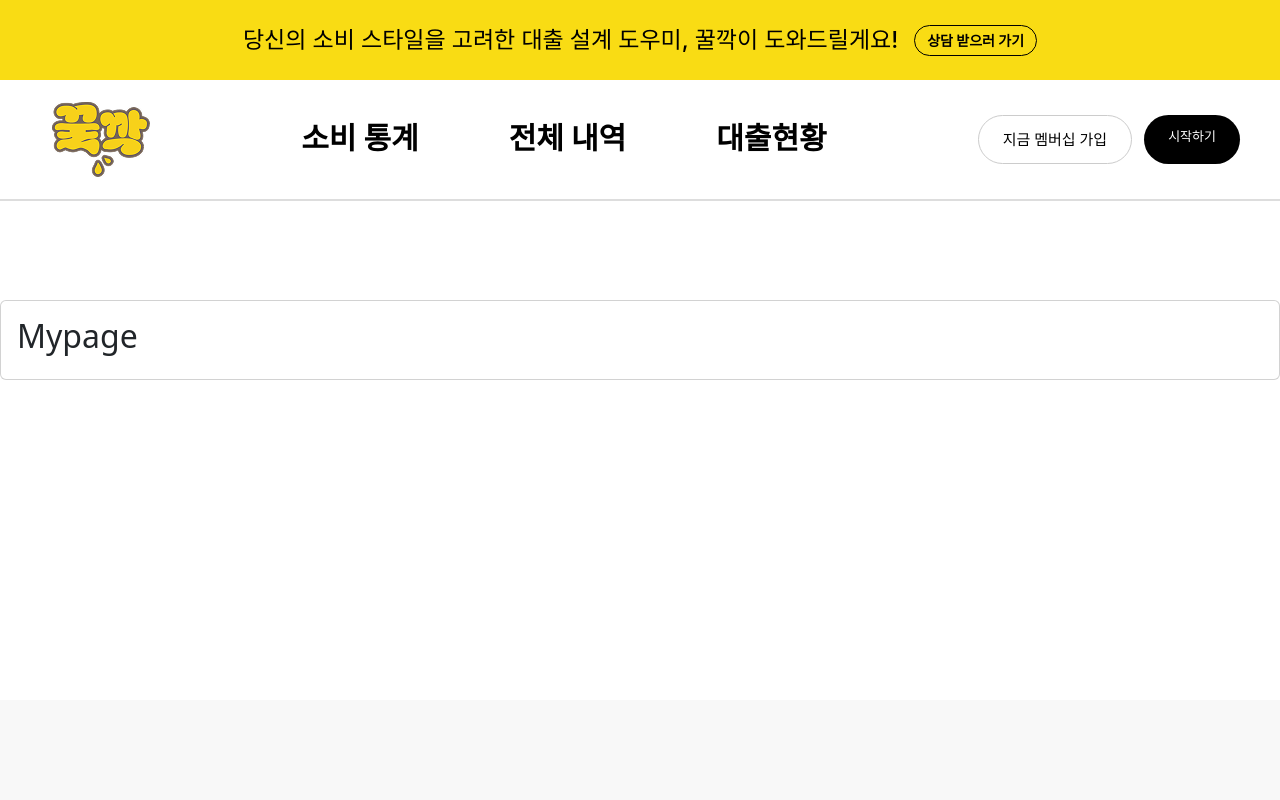
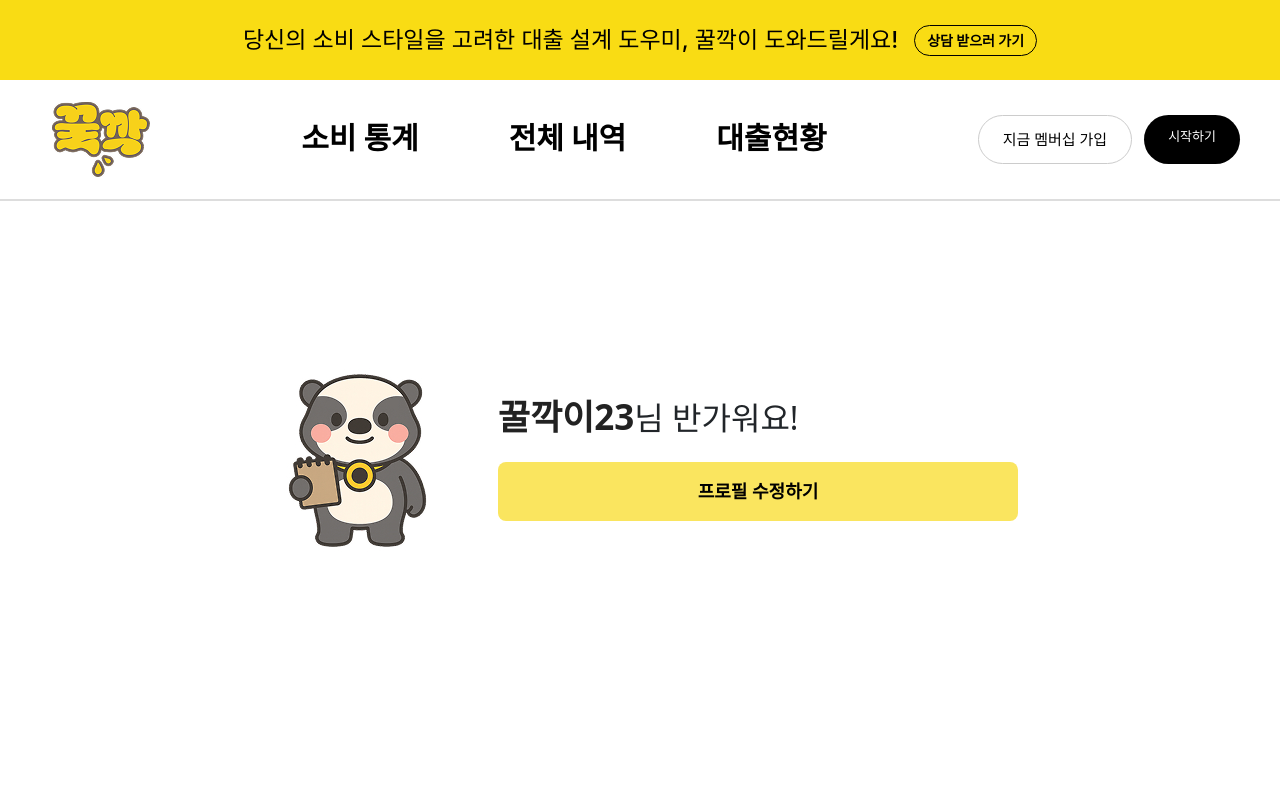
Before and after one commit to hellozo0/Gulp, a Vue app in the folder gulp-web/: page /mypage in a window 1280 px wide. Shown: the top 800 px of the page. Built offline with nearby package versions, Linux system fonts and the light colour scheme; data requests are answered from the project's data file.

Commit message:
feat : 마이페이지 조회

```diff
--- a/gulp-web/src/pages/MyPage.vue
+++ b/gulp-web/src/pages/MyPage.vue
@@ -1,11 +1,75 @@
 <template>
-  <div class="card card-body">
-    <h2>Mypage</h2>
+  <div class="mypage-wrapper">
+    <div class="mypage-container">
+      <img src="@/assets/images/mypage_default_img.jpg" alt="캐릭터" />
+      <div class="content">
+        <h2>
+          <span class="nickname">{{ user.nickName }}</span
+          >님 반가워요!
+        </h2>
+        <router-link :to="`/mypage/edit/${user.userId}`"
+          ><button class="edit-btn">프로필 수정하기</button></router-link
+        >
+      </div>
+    </div>
   </div>
 </template>
 
-<script>
-export default {
-  name: 'MyPage',
-};
+<script setup>
+import { useRoute } from 'vue-router';
+import MyPageEdit from '@/pages/MyPageEdit.vue';
+import { ref, onMounted } from 'vue';
+
+const route = useRoute();
+const user = ref({});
+
+// 일단 users1로 고정해서 조회
+onMounted(async () => {
+  const res = await fetch('http://localhost:3000/users?userId=1');
+  const data = await res.json();
+  user.value = data[0];
+});
 </script>
+
+<style scoped>
+.mypage-wrapper {
+  display: flex;
+  justify-content: center;
+  padding: 60px 0;
+  padding-bottom: 200px;
+}
+
+.mypage-container {
+  display: flex;
+  align-items: center;
+  gap: 40px;
+  max-width: 800px;
+}
+
+.character {
+  width: 160px;
+  height: auto;
+}
+
+.nickname {
+  font-weight: bold;
+  font-size: 35px;
+  color: #222;
+}
+
+.edit-btn {
+  background-color: #fae55f;
+  border: none;
+  border-radius: 8px;
+  font-size: 18px;
+  font-weight: bold;
+  padding: 16px 200px;
+  margin-top: 1rem;
+  cursor: pointer;
+  transition: background-color 0.3s ease;
+}
+
+.edit-btn:hover {
+  background-color: #fcd400;
+}
+</style>
```
